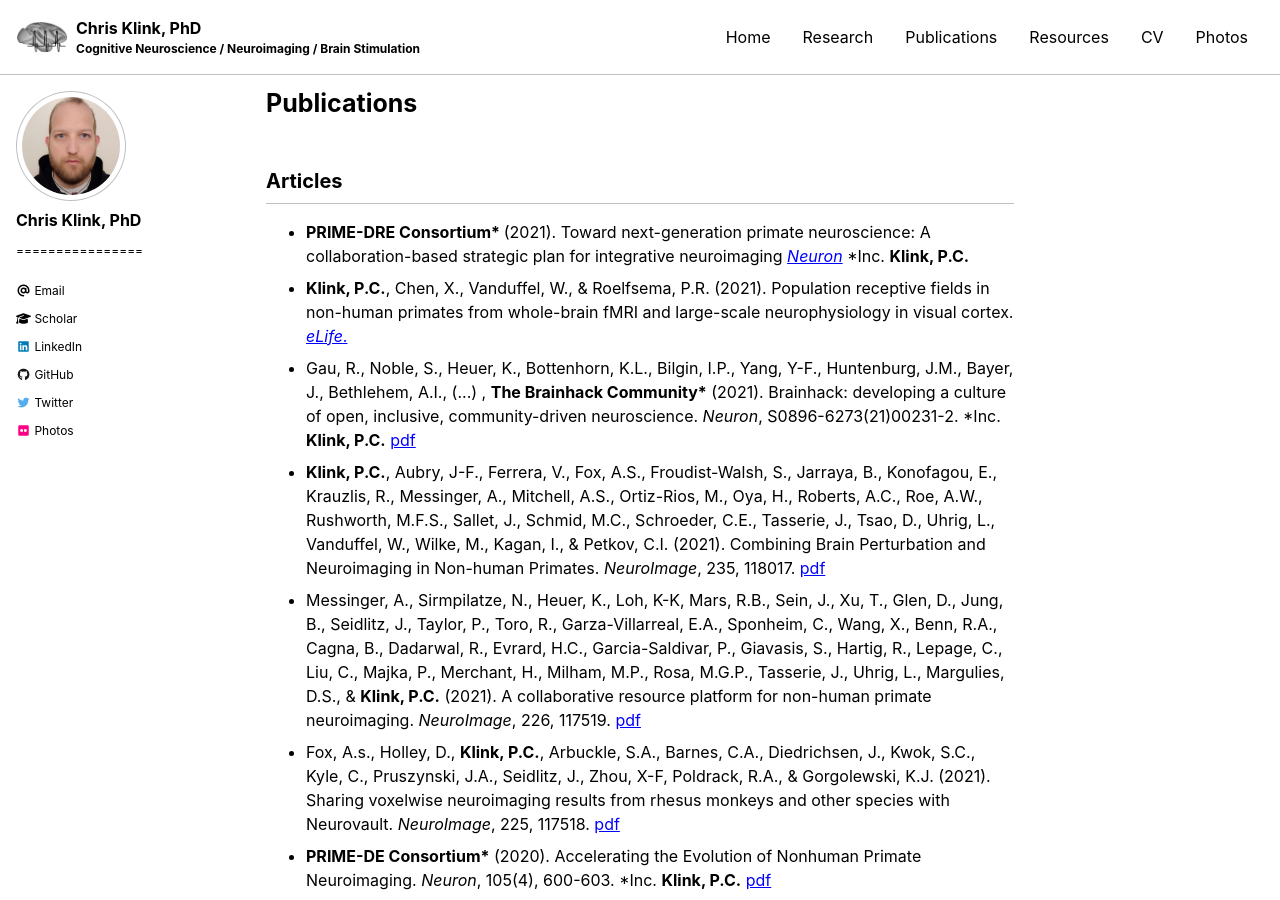
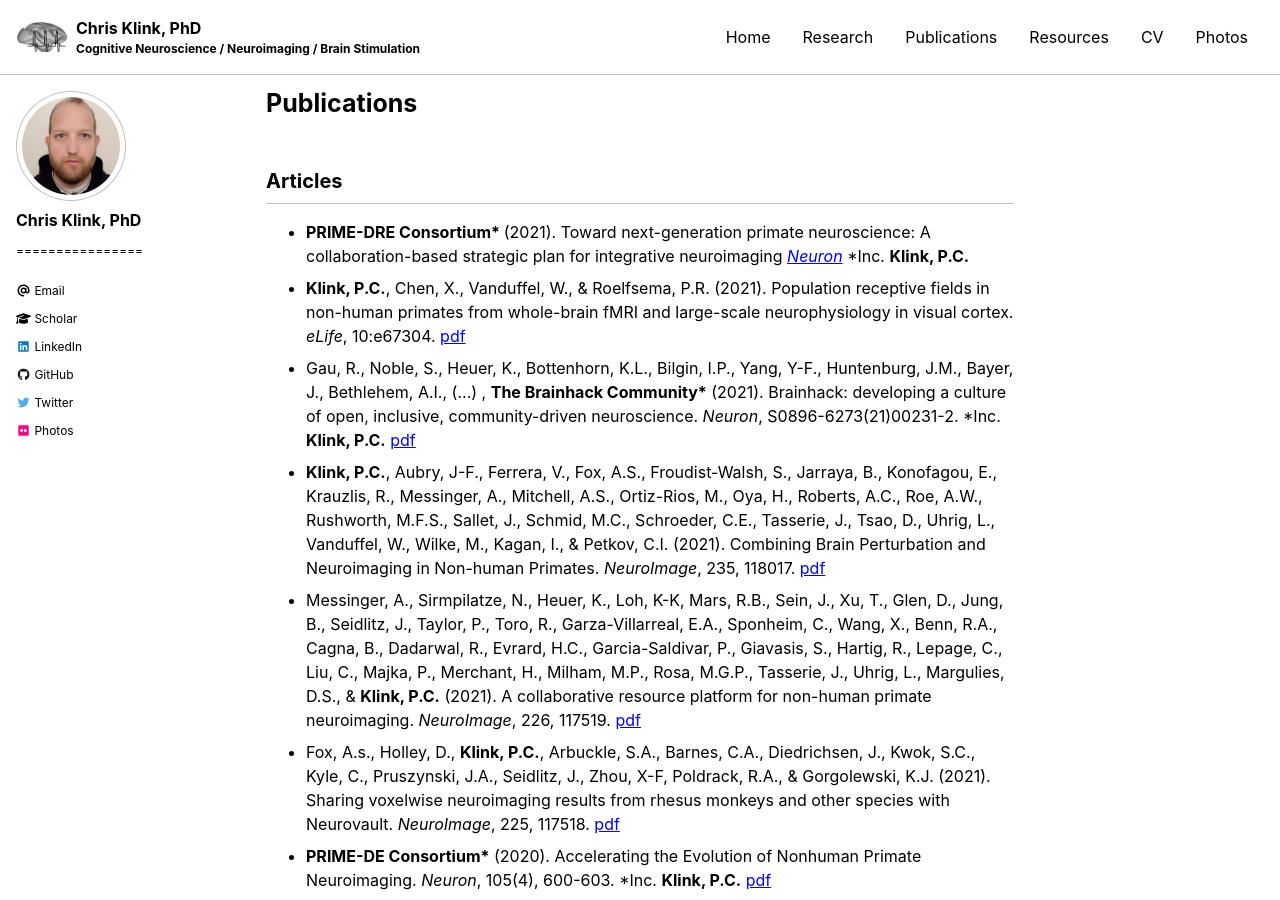
Before and after one commit to pcklink/pcklink.github.io, a Jekyll site: the page built from publications.md, in a window 1280 px wide and 900 px high. Built offline with Jekyll 4.4.1, drawn with Linux system fonts in a browser that asks for light colours; cached includes are drawn as plain includes; nearby versions of some CDN libraries.

Commit message:
Update publications.md

```diff
--- a/publications.md
+++ b/publications.md
@@ -9,7 +9,7 @@ author_profile: true
 <ul>
   <li><b>PRIME-DRE Consortium* </b>(2021). Toward next-generation primate neuroscience: A collaboration-based strategic plan for integrative neuroimaging <a href="https://doi.org/10.1016/j.neuron.2021.10.015"><i>Neuron</i></a> *Inc. <b>Klink, P.C.</b>
     </li>
-  <li><b>Klink, P.C.</b>, Chen, X., Vanduffel, W., & Roelfsema, P.R. (2021). Population receptive fields in non-human primates from whole-brain fMRI and large-scale neurophysiology in visual cortex. <a href="https://doi.org/10.7554/eLife.67304"><i>eLife</i>.</a>
+  <li><b>Klink, P.C.</b>, Chen, X., Vanduffel, W., & Roelfsema, P.R. (2021). Population receptive fields in non-human primates from whole-brain fMRI and large-scale neurophysiology in visual cortex. <i>eLife</i>, 10:e67304. <a href="https://doi.org/10.7554/eLife.67304">pdf</a>
     </li>
   <li>Gau, R., Noble, S., Heuer, K., Bottenhorn, K.L., Bilgin, I.P., Yang, Y-F., Huntenburg, J.M., Bayer, J., Bethlehem, A.I., (...) , <b>The Brainhack Community*</b> (2021). Brainhack: developing a culture of open, inclusive, community-driven neuroscience. <i>Neuron</i>, S0896-6273(21)00231-2. *Inc. <b>Klink, P.C.</b>  <a href="https://www.cell.com/action/showPdf?pii=S0896-6273%2821%2900231-2">pdf</a>
     </li>
```
